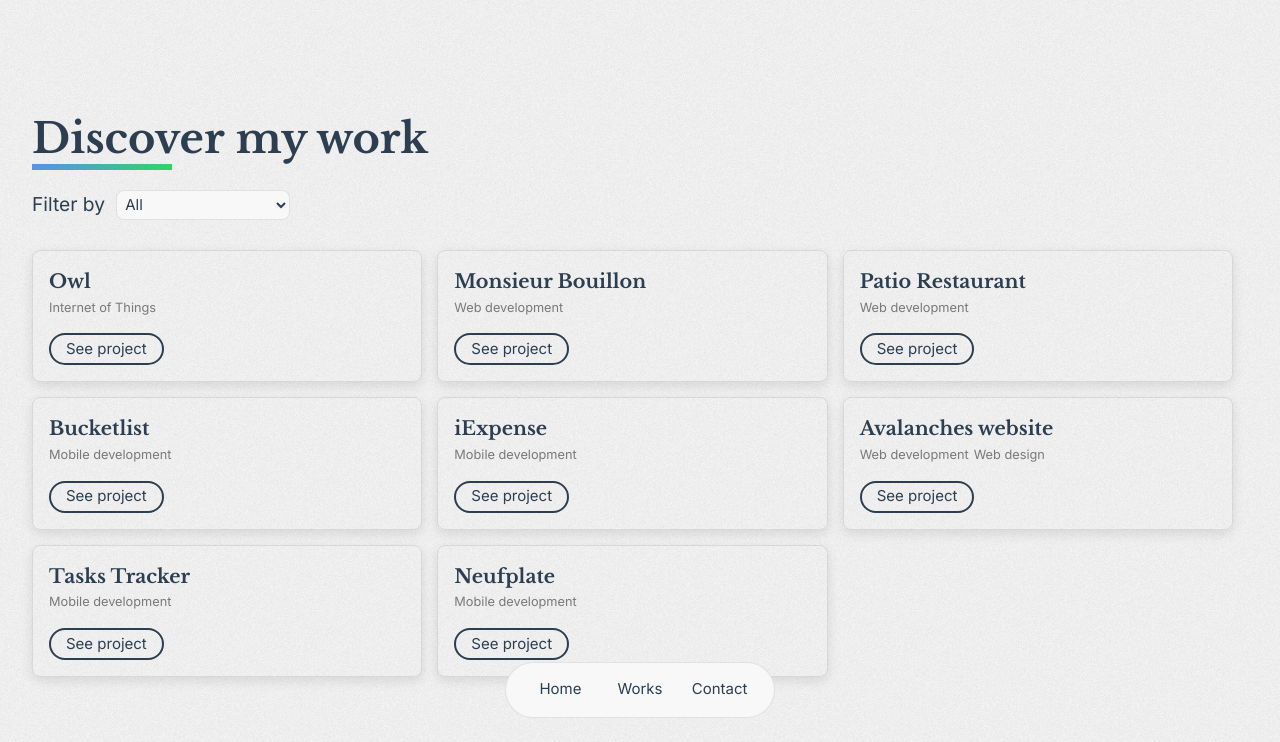
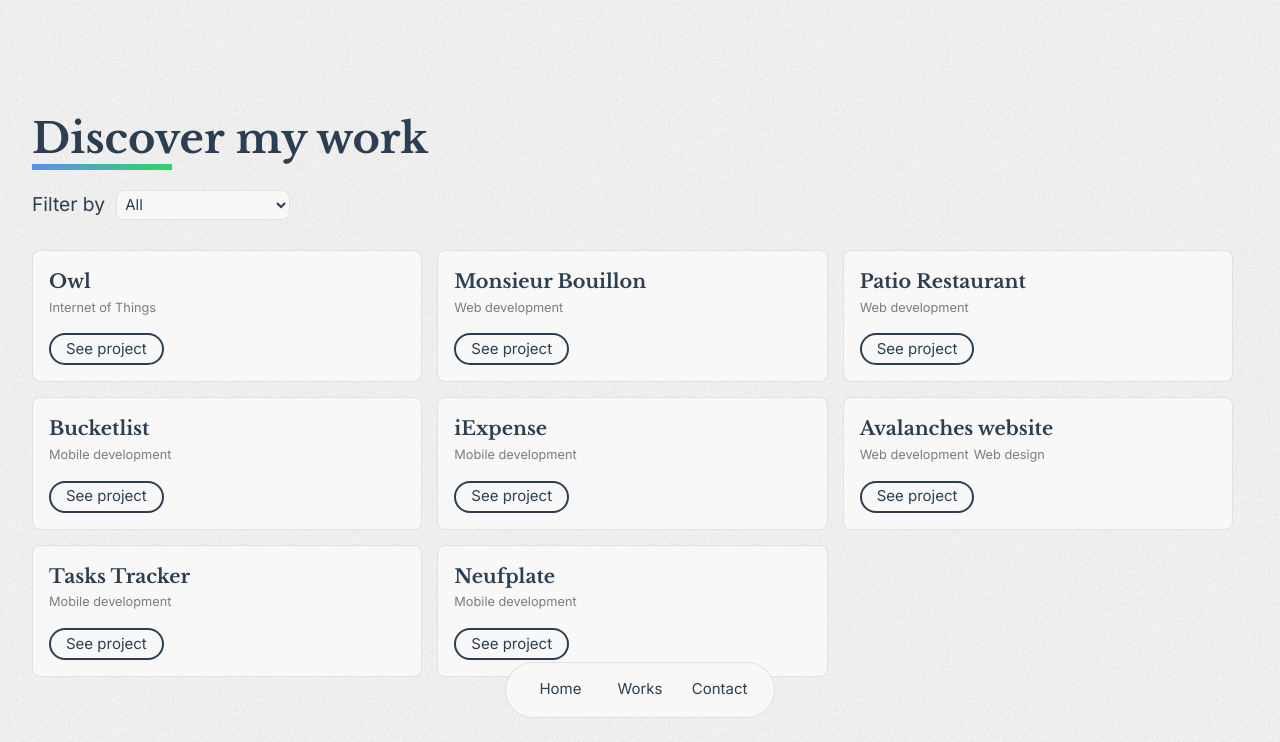
Before and after one commit to MathieuDubart/portfolio-vue, a Vue app: page /works in a window 1280 px wide. Shown: the top 742 px of the page. Built offline with nearby package versions, Linux system fonts and the light colour scheme.

Commit message:
fixing/works cards background color

```diff
--- a/src/assets/styles/main.css
+++ b/src/assets/styles/main.css
@@ -147,7 +147,7 @@ header {
   margin-bottom: 5.5em;
   width: auto;
   display: flex;
-  align-items: flex-start;
+  align-items: center;
   justify-content: center;
   padding: 1em 1em;
   border: 1px solid var(--color-border);
@@ -265,6 +265,7 @@ a.nav-link:active {
 }
 
 .single-project {
+  background-color: var(--color-background-soft);
   padding: 1rem;
   border: 1px solid var(--color-border);
   max-width: 100%;
@@ -272,7 +273,7 @@ a.nav-link:active {
   width: calc(100% - 1em);
   border-radius: var(--border-radius-sm);
   transition: ease-in-out 1s;
-  box-shadow: rgba(0, 0, 0, 0.1) 0px 4px 12px;
+  /* box-shadow: rgba(0, 0, 0, 0.1) 0px 4px 12px; */
 }
 
 .single-project:hover{
```
